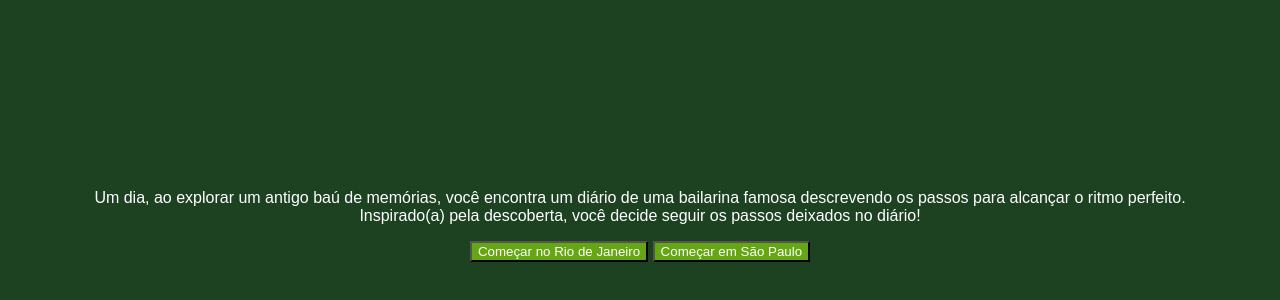
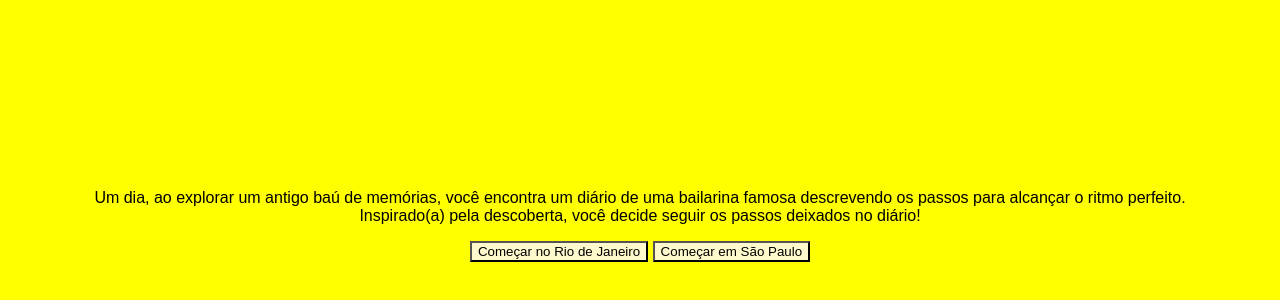
Before and after one commit to ToccsToccs/Game-da-Toccs, a plain HTML site: page index.html in a window 1280 px wide. Shown: the part 142-442 px from the top of the page. Drawn offline with Linux system fonts and the light colour scheme; a web font is replaced by a local one.

Commit message:
Update style.css

```diff
--- a/style.css
+++ b/style.css
@@ -1,6 +1,6 @@
 body {
-    background-color: #1D4221;
-    color: white;
+    background-color: #FFFF00;
+    color: black;
     font-family: "Bai Jamjuree", sans-serif;
     display: flex;
     justify-content: center;
@@ -10,8 +10,8 @@ body {
 }
 
 button {
-    background-color: #64A712;
-    color: white;
+    background-color: #FFFACD;
+    color: black;
     font-family: "Bai Jamjuree", sans-serif;
 }
 
```
